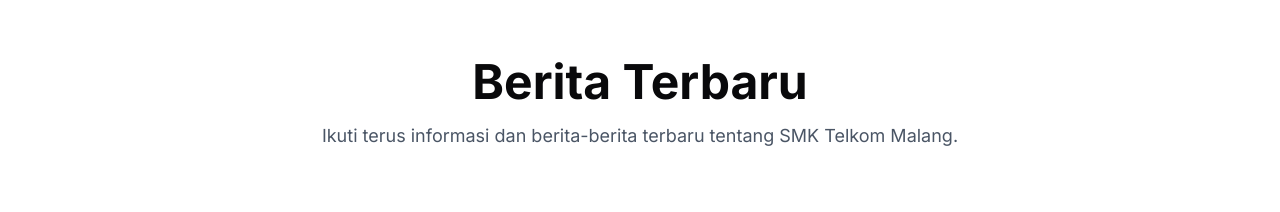
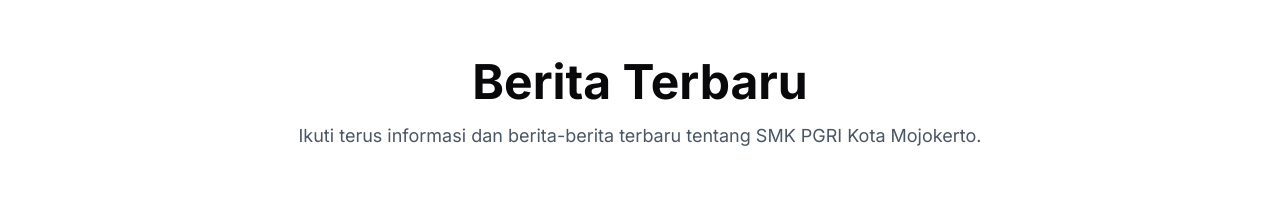
Before and after one commit to fjrhub/smkpgrimojokerto, a Next.js app: page / in a window 1280 px wide. Shown: the part 6340-6552 px from the top of the page. Built offline with nearby package versions, Linux system fonts and the light colour scheme.

Commit message:
docs(home): update news section description text

```diff
--- a/app/page.tsx
+++ b/app/page.tsx
@@ -479,7 +479,11 @@
       >
         <div className="container mx-auto px-4">
           <div className="grid lg:grid-cols-2 gap-12">
-            <motion.div {...fadeInUp} transition={{ delay: 0.2 }} className="lg:order-first lg:col-span-1">
+            <motion.div
+              {...fadeInUp}
+              transition={{ delay: 0.2 }}
+              className="lg:order-first lg:col-span-1"
+            >
               <span className="text-[#0552A2] font-semibold text-sm uppercase tracking-wide">
                 Kuy, nonton!
               </span>
@@ -1024,8 +1028,8 @@
               Berita Terbaru
             </h2>
             <p className="text-gray-600 text-lg">
-              Ikuti terus informasi dan berita-berita terbaru tentang SMK Telkom
-              Malang.
+              Ikuti terus informasi dan berita-berita terbaru tentang SMK PGRI
+              Kota Mojokerto.
             </p>
           </motion.div>
           <div className="grid md:grid-cols-2 lg:grid-cols-3 gap-8">
```
